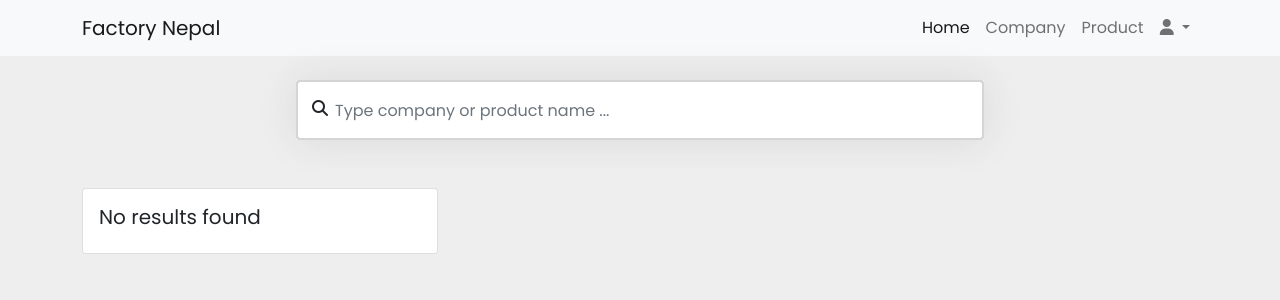
After one commit to sunil-ghimire/FactoryNepal, a Django app: page /company/ in a window 1280 px wide. The commit adds this page. Shown: the top 300 px of the page. Run offline with Django 4.2, Linux system fonts and the light colour scheme.

Commit message:
company template and search function created

```diff
--- a/main_app/urls.py
+++ b/main_app/urls.py
@@ -3,5 +3,6 @@ from . import views
 
 urlpatterns = [
     path('', views.homepage, name='homepage'),
-    path('search/', views.search, name='search'),
+    path('company/', views.company, name='company'),
+    path('product/', views.product, name='product'),
 ]
--- a/main_app/views.py
+++ b/main_app/views.py
@@ -1,7 +1,6 @@
-from django.shortcuts import render
+from django.shortcuts import render,redirect
 from django.db.models import Q
 from accounts.models import *
-from itertools import chain
 
 # Create your views here.
 
@@ -9,8 +8,10 @@ from itertools import chain
 def homepage(request):
     if request.method == "POST":
         name = request.POST.get('search')
-        product_list = Product.objects.filter(Q(name__icontains=name) | Q(description__icontains=name) | Q(price__icontains=name))
-        seller_list = Seller.objects.filter(Q(company_name__icontains=name) | Q(company_description__icontains=name) | Q(company_address__icontains=name))
+        product_list = Product.objects.filter(Q(name__icontains=name) | Q(
+            description__icontains=name) | Q(price__icontains=name))
+        seller_list = Seller.objects.filter(Q(company_name__icontains=name) | Q(
+            company_description__icontains=name) | Q(company_address__icontains=name))
         context = {
             'product_lists': product_list,
             'seller_lists': seller_list,
@@ -18,9 +19,20 @@ def homepage(request):
         return render(request, 'main_app/search.html', context=context)
     return render(request, 'main_app/homepage.html')
 
-
-def search(request):
-    if request.method == "POST":
-        pass
-    else:
-        return render(request, 'main_app/search.html')
+def company(request):
+    if request.method == "GET":
+        company_list = Seller.objects.all()
+        context = {
+            'seller_lists': company_list,
+        }
+        return render(request, 'main_app/company.html', context=context)
+    elif request.method == "POST":
+        name = request.POST.get('company_search')
+        company_list = Seller.objects.filter(Q(company_name__icontains=name) | Q(
+            company_description__icontains=name) | Q(company_address__icontains=name))
+        context = {
+            'seller_lists': company_list,
+        }
+        return render(request, 'main_app/company.html', context=context)
+def product(request):
+    pass
--- a/templates/base.html
+++ b/templates/base.html
@@ -33,7 +33,7 @@
                         <a class="nav-link active" aria-current="page" href="/">Home</a>
                     </li>
                     <li class="nav-item">
-                        <a class="nav-link" href="#">Company</a>
+                        <a class="nav-link" href="/company">Company</a>
                     </li>
                     <li class="nav-item">
                         <a class="nav-link" href="#">Product</a>
--- /dev/null
+++ b/templates/main_app/company.html
@@ -0,0 +1,49 @@
+{% extends 'base.html' %}
+{% load static %}
+
+{% block content %}
+<div class="container">
+    <div class="row m-4 align-items-center">
+        <div class="col-md-8 mx-auto mb-4">
+            <div class="search">
+                <form name="myform" method="POST" action="{% url 'company' %}">
+                    {% csrf_token %}
+                    <input type="text" class="form-control" name="company_search"
+                        placeholder="Type company or product name ...">
+                    <i class="fa fa-search"></i>
+                </form>
+            </div>
+        </div>
+    </div>
+    <div class="row row-cols-1 row-cols-md-3 g-4">
+        {% if seller_lists|length != 0 %}
+        {% for seller in seller_lists %}
+        <div class="col">
+            <div class="card">
+                {% if seller.company_logo %}
+                <img src="{{seller.company_logo.url}}" class="card-img-top" />
+                {% else %}
+                <img src="{% static 'images/fastfood.jpeg' %}" class="card-img-top" />
+                {% endif %}
+                <div class="card-body">
+                    <h5 class="card-title">{{seller.company_name}}</h5>
+                    <p class="card-text">
+                        {{seller.company_description}}
+                    </p>
+                </div>
+            </div>
+        </div>
+        {% endfor %}
+        {% endif %}
+
+        {% if seller_lists|length == 0 %}
+        <div class="col">
+            <div class="card">
+                <div class="card-body">
+                    <h5 class="card-title">No results found</h5>
+                </div>
+            </div>
+        </div>
+        {% endif %}
+    </div>
+    {% endblock content %}
```
